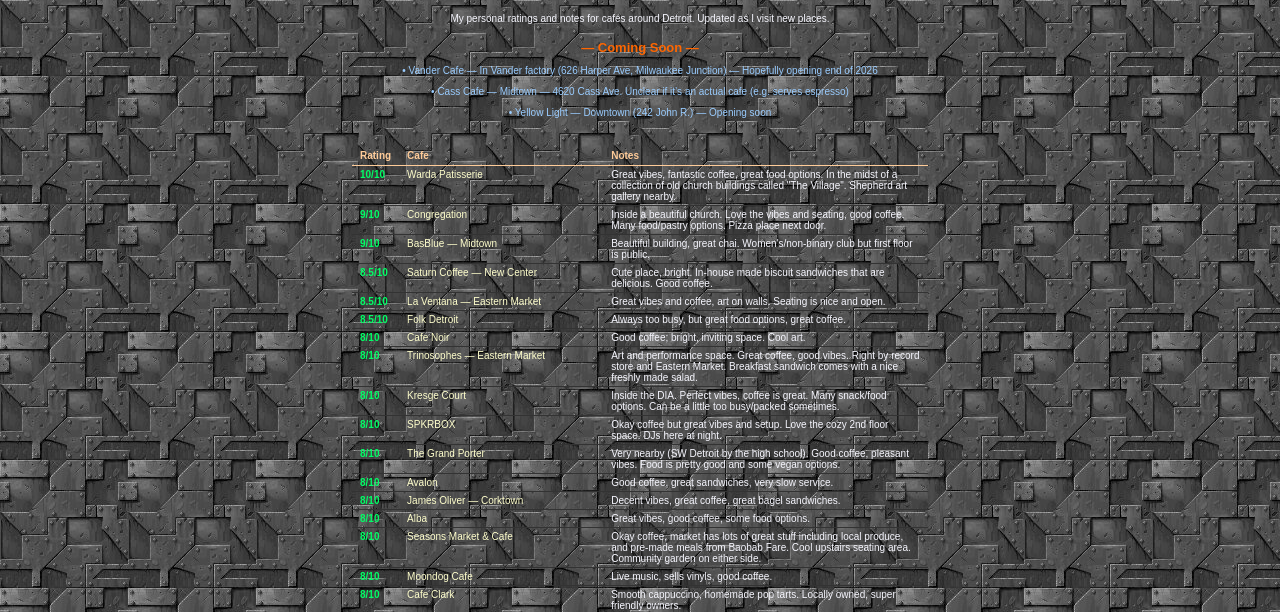
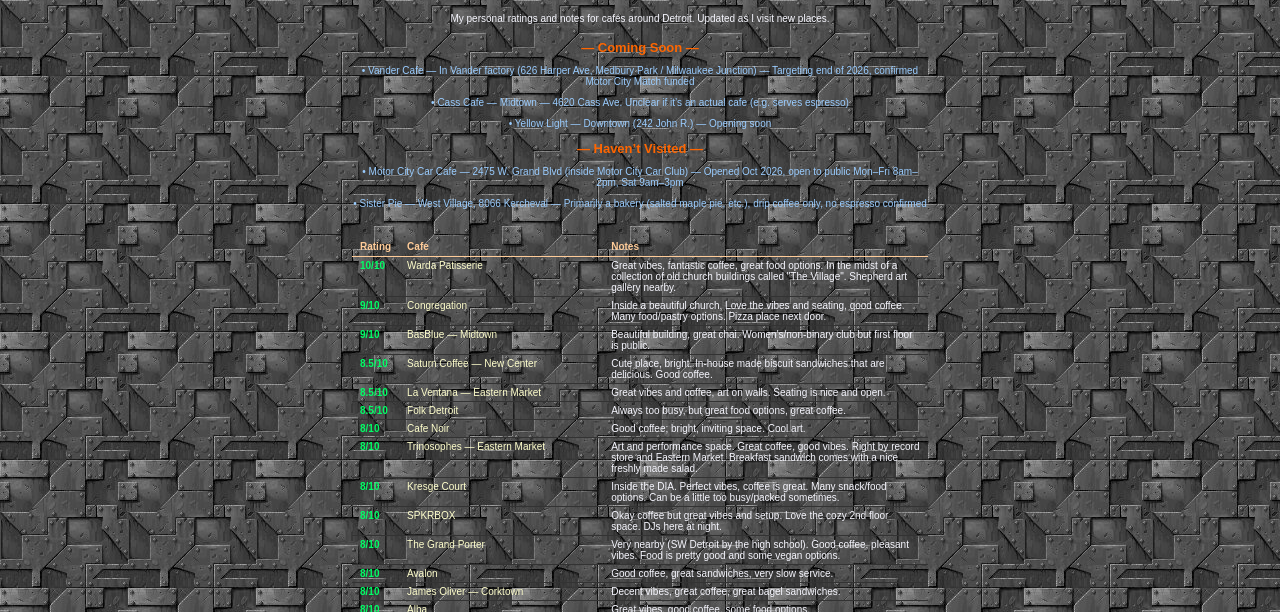
Before and after one commit to KthProg/Kyle-s-Victorian-House, a plain HTML site: page cafes.htm in a window 1280 px wide. Shown: the part 180-792 px from the top of the page. Drawn offline with Linux system fonts and the light colour scheme.

Commit message:
main: cafe udpates

```diff
--- a/cafes.htm
+++ b/cafes.htm
@@ -93,13 +93,21 @@
 
                     <p class="section-header">&mdash; Coming Soon &mdash;</p>
                     <p class="coming-soon">
-                      &bull; Vander Cafe &mdash; In Vander factory (626 Harper Ave, Milwaukee Junction) &mdash; Hopefully opening end of 2026
+                      &bull; Vander Cafe &mdash; In Vander factory (626 Harper Ave, Medbury Park / Milwaukee Junction) &mdash; Targeting end of 2026, confirmed Motor City Match funded
                     </p>
                     <p class="coming-soon">
                       &bull; Cass Cafe &mdash; Midtown &mdash; 4620 Cass Ave. Unclear if it&rsquo;s an actual cafe (e.g. serves espresso)
                     </p>
                     <p class="coming-soon">
                       &bull; Yellow Light &mdash; Downtown (242 John R.) &mdash; Opening soon
+                    </p>
+
+                    <p class="section-header">&mdash; Haven&rsquo;t Visited &mdash;</p>
+                    <p class="coming-soon">
+                      &bull; Motor City Car Cafe &mdash; 2475 W. Grand Blvd (inside Motor City Car Club) &mdash; Opened Oct 2026, open to public Mon&ndash;Fri 8am&ndash;2pm, Sat 9am&ndash;3pm
+                    </p>
+                    <p class="coming-soon">
+                      &bull; Sister Pie &mdash; West Village, 8066 Kercheval &mdash; Primarily a bakery (salted maple pie, etc.), drip coffee only, no espresso confirmed
                     </p>
 
                     <br>
@@ -373,7 +381,7 @@
                           <td class="name">Cannelle</td>
                           <td>Chai good but too sweet, great baked goods selection.</td>
                         </tr>
-                        <tr>
+                        <tr class="out-of-business">
                           <td class="rating">7/10</td>
                           <td class="name">The Red Hook &mdash; Midtown</td>
                           <td>Good coffee, nice healthy treats, good vibes.</td>
```
